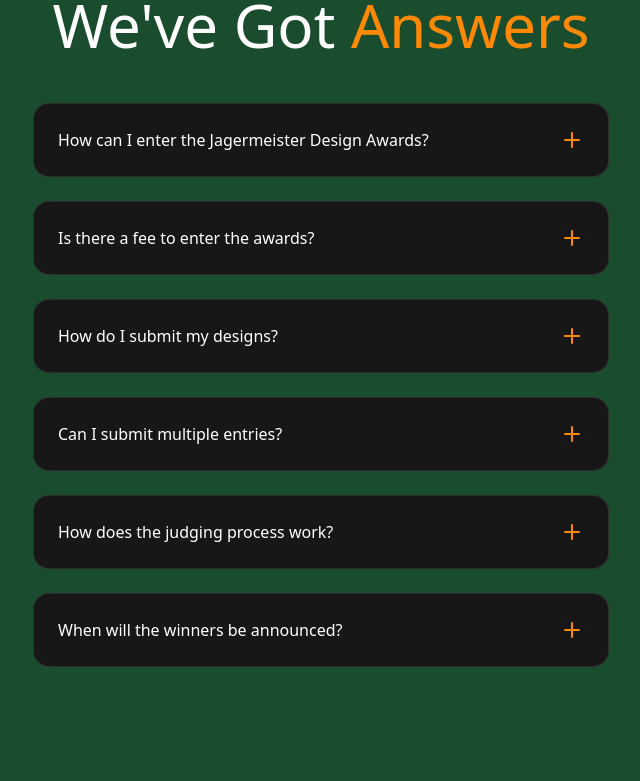
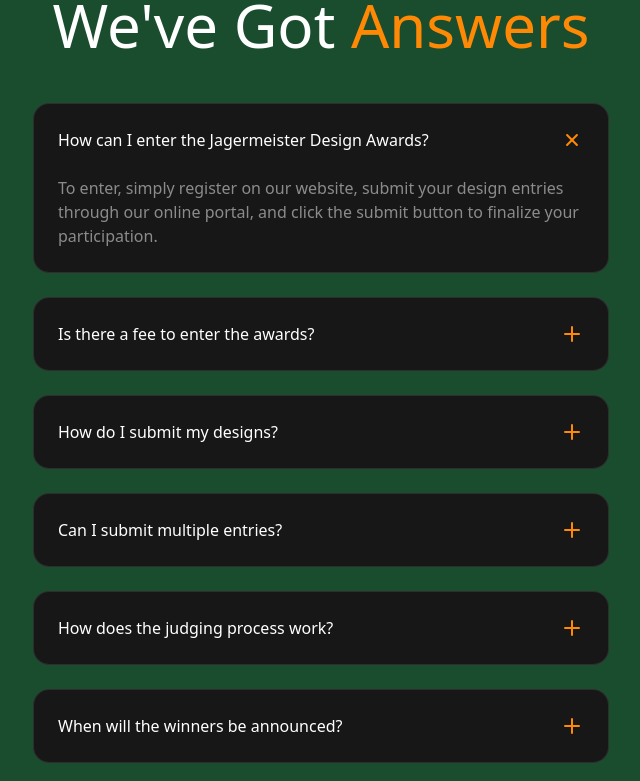
Before and after one commit to codedbytumelo/Jagermeister-final-app-v1, a Next.js app: page / in a window 1280 px wide. Shown: the part 4719-5500 px from the top of the page, without its empty margins (319-959 px from the left). Built offline with nearby package versions, Linux system fonts and the light colour scheme.

Commit message:
Fix Faqs as client component and prepare for deployment

```diff
--- a/src/sections/Faqs.tsx
+++ b/src/sections/Faqs.tsx
@@ -1,6 +1,8 @@
+"use client";
+
+import { useState } from "react";
 import Tag from "@/components/Tag";
 import { twMerge } from "tailwind-merge";
-import { useState } from "react";
 
 const faqs = [
   {
@@ -30,11 +32,7 @@
 ];
 
 export default function Faqs() {
-    const [openIndex, setOpenIndex] = useState<number | null>(null);
-
-    const toggleFAQ = (index: number) => {
-        setOpenIndex(openIndex === index ? null : index);
-    };
+  const [selectedIndex, setSelectedIndex] = useState(0);
 
   return (
     <section className="py-24">
@@ -43,16 +41,15 @@
           <Tag>Faqs</Tag>
         </div>
         <h2 className="text-4xl md:text-6xl font-medium mt-6 text-center max-w-xl mx-auto">
-                    Got Questions? We&apos;ve Got{" "} <span className="text-orange-400">Answers</span>
+          Got Questions? We&apos;ve Got <span className="text-orange-400">Answers</span>
         </h2>
         <div className="mt-12 flex flex-col gap-6 max-w-xl mx-auto">
-                    {faqs.map((faq, index) => (
+          {faqs.map((faq, faqIndex) => (
             <div
               key={faq.question}
-                            className="bg-neutral-900 rounded-2xl border border-white/10 p-6 cursor-pointer"
-                            onClick={() => toggleFAQ(index)}
+              className="bg-neutral-900 rounded-2xl border border-white/10 p-6"
             >
-                            <div className="flex justify-between items-center">
+              <div className="flex justify-between items-center cursor-pointer" onClick={() => setSelectedIndex(faqIndex)}>
                 <h3 className="font-medium">{faq.question}</h3>
                 <svg
                   xmlns="http://www.w3.org/2000/svg"
@@ -65,15 +62,15 @@
                   strokeLinecap="round"
                   strokeLinejoin="round"
                   className={twMerge(
-                                        "feather feather-plus text-orange-400 flex-shrink-0 transition-transform duration-200",
-                                        openIndex === index && "rotate-45"
+                    "feather feather-plus text-orange-400 flex-shrink-0",
+                    selectedIndex === faqIndex && "rotate-45"
                   )}
                 >
                   <line x1="12" y1="5" x2="12" y2="19"></line>
                   <line x1="5" y1="12" x2="19" y2="12"></line>
                 </svg>
               </div>
-                            <div className={twMerge("mt-6 transition-all duration-200", openIndex !== index && "hidden")}>
+              <div className={twMerge("mt-6", selectedIndex !== faqIndex && "hidden")}>
                 <p className="text-white/50">{faq.answer}</p>
               </div>
             </div>
```
Lines whose indentation alone changed are shown as unchanged.
